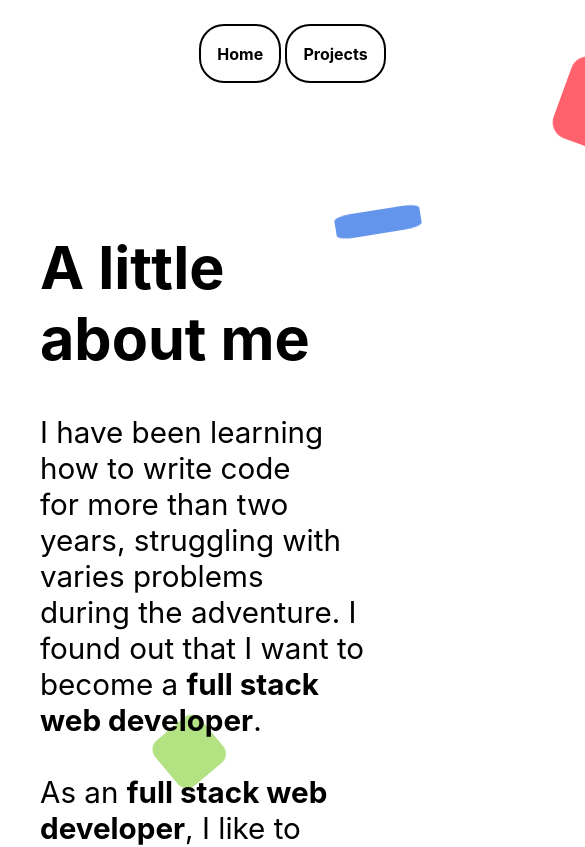
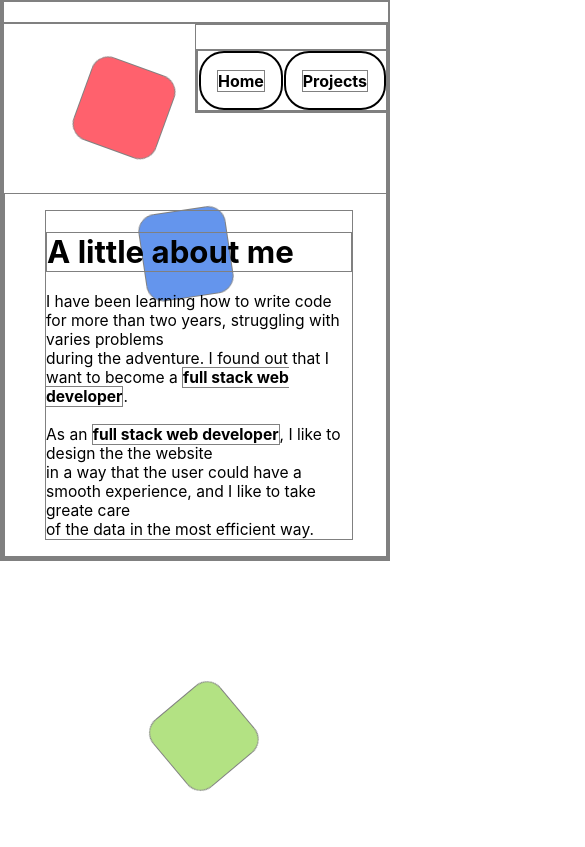
Before and after one commit to blackenjoy27/portfolio, a React (Create React App) app: page /about in a window 390 px wide. Shown: the top 847 px of the page, 585 px wide, since content can reach past the window. Built offline with nearby package versions, Linux system fonts and the light colour scheme.

Commit message:
modified about page

```diff
--- a/src/animateComponents/About/Aboutpage.js
+++ b/src/animateComponents/About/Aboutpage.js
@@ -60,12 +60,13 @@ const Aboutpage = () => {
                     variants={squareAnimation}
                     animate="animation"
                     transition={{ duration: 5 }}
-                    className="green-square z-index" />
+                    className="green square z-index" />
                 <motion.div
                     initial="initial"
                     variants={squareAnimation}
                     animate="bsquareAnimation"
-                    transition={{ duration: 6 }} className="blue square z-index" />
+                    transition={{ duration: 6 }}
+                    className="blue square z-index blue-squareAbout" />
             </div>
 
         </motion.div>
--- a/src/animateComponents/About/aboutpage.css
+++ b/src/animateComponents/About/aboutpage.css
@@ -1,3 +1,6 @@
+* {
+  border: solid 1px grey;
+}
 .about-section {
   display: flex;
   flex-direction: column;
@@ -31,11 +34,9 @@
   margin-left: 2.5rem;
 }
 
-.green-square {
+.green {
   position: absolute;
   background-color: #b3e283;
-  width: 15vw;
-  height: 15vw;
   border-radius: 20%;
   left: 10rem;
   bottom: 4rem;
@@ -46,7 +47,43 @@
   left: 35rem;
   top: 4rem;
 }
+.blue-squareAbout {
+  position: absolute;
+  right: 10rem;
+}
 
 .z-index {
   z-index: -10;
 }
+
+@media (max-width: 1115px) {
+  .bio-div {
+    width: 100%;
+  }
+  .bio {
+    width: 80%;
+  }
+  .red-squareAbout {
+    left: 20rem;
+  }
+}
+
+@media (max-width: 800px) {
+  .red-squareAbout {
+    left: 15rem;
+  }
+  .bio {
+    font-size: 4vw;
+  }
+}
+
+@media (max-width: 630px) {
+  .red-squareAbout {
+    left: 5rem;
+  }
+}
+
+@media (max-width: 500px) {
+}
+@media (max-width: 400px) {
+}
```
